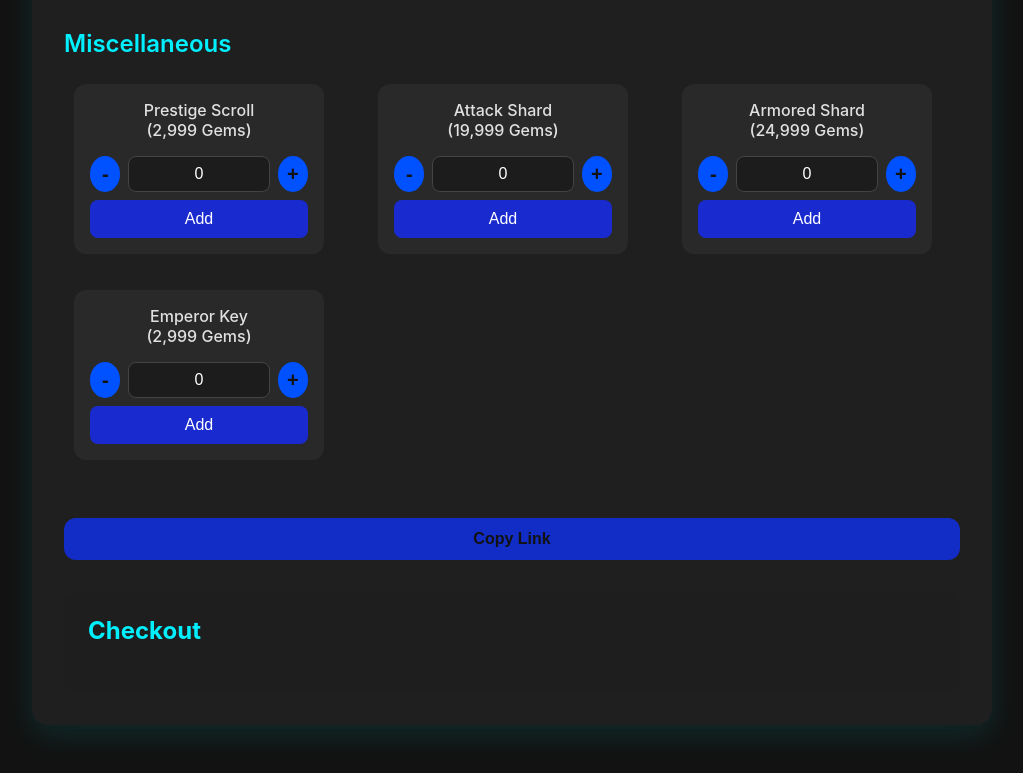
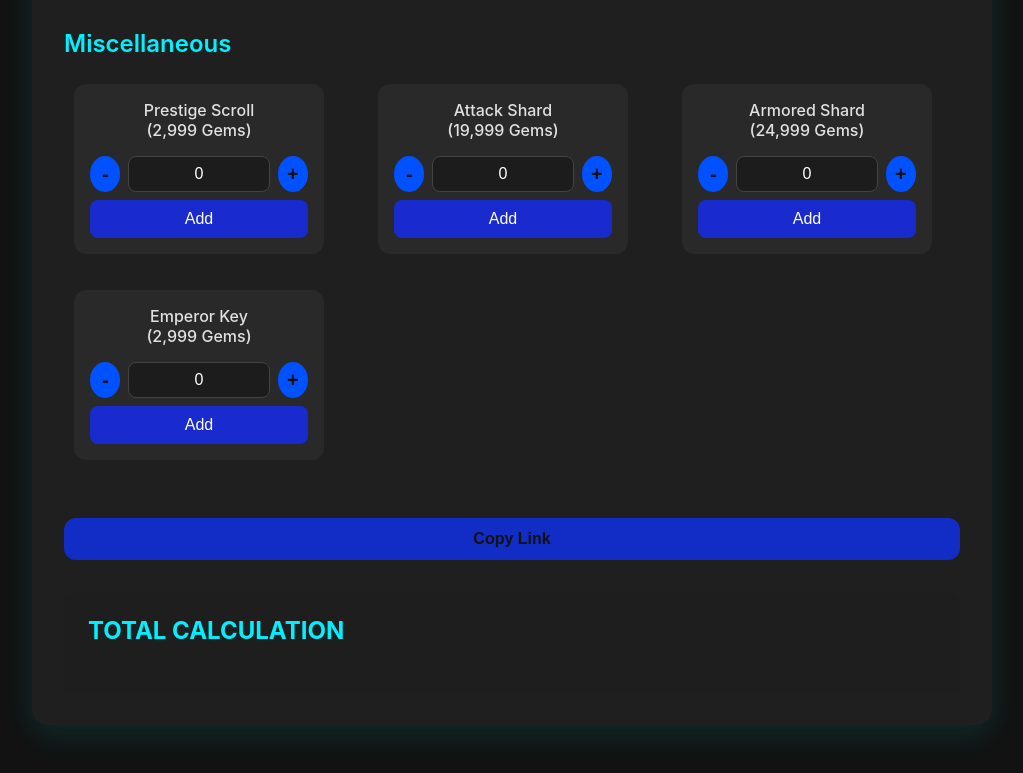
Before and after one commit to Rakimweb/gemsc, a plain HTML site: page index.html in a window 1280 px wide. Shown: the part 1824-2597 px from the top of the page, without its empty margins (128-1151 px from the left). Drawn offline with Linux system fonts and the light colour scheme.

Commit message:
Update index.html

```diff
--- a/index.html
+++ b/index.html
@@ -330,7 +330,7 @@
       </div>
       <button class="button" onclick="generatebasketlink()">Copy Link</button>
       <div class="checkout-box">
-         <div class="checkout-header">Checkout</div>
+         <div class="checkout-header">TOTAL CALCULATION</div>
          <div id="purchaseditems"></div>
          <div id="budgetmessage" class="message"></div>
       </div>
```
